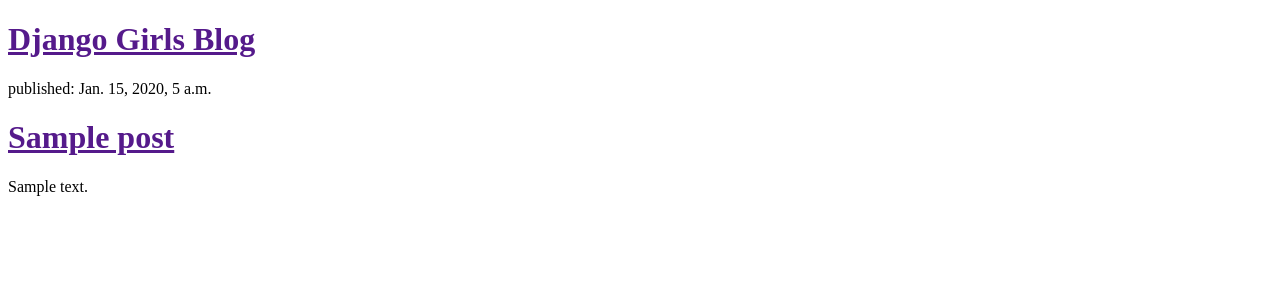
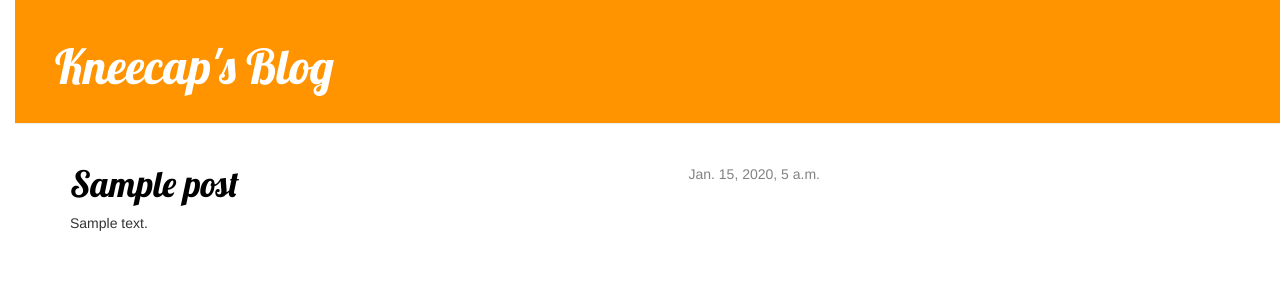
Before and after one commit to SpudGasket/my-first-blog, a Django app: template blog/templates/blog/post_list.html in a window 1280 px wide. Shown: the top 302 px of the page. Run offline with Django 3.2, Linux system fonts and the light colour scheme; the template is opened without the code that fills it: values that come from a table or form of the project are taken from there, others are empty; tables that the repository leaves empty hold one stand-in row (values such as "Sample post"); some libraries are stand-ins or nearby versions.

Commit message:
Added view and template for detailed blog post as well as CSS for site

```diff
--- /dev/null
+++ b/blog/static/css/blog.css
@@ -0,0 +1,61 @@
+h1 a {
+  color: #FCA205;
+  font-family: "Lobster";
+}
+
+body {
+  padding-left: 15px;
+}
+. page-header {
+  background-color: #ff9400;
+  margin-top: 0;
+  padding: 20px 20px 20px 40px;
+}
+
+.page-header {
+    background-color: #ff9400;
+    margin-top: 0;
+    padding: 20px 20px 20px 40px;
+}
+
+.page-header h1, .page-header h1 a, .page-header h1 a:visited, .page-header h1 a:active {
+    color: #ffffff;
+    font-size: 36pt;
+    text-decoration: none;
+}
+
+.content {
+    margin-left: 40px;
+}
+
+h1, h2, h3, h4 {
+    font-family: 'Lobster', cursive;
+}
+
+.date {
+    float: right;
+    color: #828282;
+}
+
+.save {
+    float: right;
+}
+
+.post-form textarea, .post-form input {
+    width: 100%;
+}
+
+.top-menu, .top-menu:hover, .top-menu:visited {
+    color: #ffffff;
+    float: right;
+    font-size: 26pt;
+    margin-right: 20px;
+}
+
+.post {
+    margin-bottom: 70px;
+}
+
+.post h1 a, .post h1 a:visited {
+    color: #000000;
+}
--- /dev/null
+++ b/blog/templates/blog/base.html
@@ -0,0 +1,25 @@
+{% load staticfiles %}
+<!DOCTYPE html>
+<html>
+  <head>
+    <meta charset="utf-8">
+    <title>Kneecap6's blog</title>
+    <link rel="stylesheet" href="//maxcdn.bootstrapcdn.com/bootstrap/3.2.0/css/bootstrap.min.css">
+    <link rel="stylesheet" href="//maxcdn.bootstrapcdn.com/bootstrap/3.2.0/css/bootstrap-theme.min.css">
+    <link rel="stylesheet" href="{% static "css/blog.css" %}">
+    <link href="http://fonts.googleapis.com/css?family=Lobster&subset=latin,latin-ext" rel="stylesheet" type="text/css">
+  </head>
+  <body>
+        <div class='page-header'>
+            <h1>Kneecap's Blog</h1>
+        </div>
+  <div class="content container">
+    <div class='row'>
+      <div class='col-md-8'>
+        {% block content %}
+        {% endblock %}
+      </div>
+    </div>
+  </div>
+    </body>
+</html>
--- a/blog/templates/blog/post_list.html
+++ b/blog/templates/blog/post_list.html
@@ -1,19 +1,13 @@
-<!DOCTYPE html>
-<html>
-  <head>
-    <meta charset="utf-8">
-    <title>Django Girls blog</title>
-  </head>
-  <body>
-        <div>
-            <h1><a href="">Django Girls Blog</a></h1>
-        </div>
+{% extends "blog/base.html" %}
+
+    {% block content %}
         {% for post in posts %}
-        <div>
-          <p>published: {{ post.published_date }}</p>
-          <h1><a href="">{{ post.title }}</a></h1>
-          <p>{{ post.text|linebreaks }}</p>
-        </div>
+          <div class='post'>
+            <div class="date">
+              <p>{{ post.published_date }}</p>
+            </div>
+            <h1><a href="{% url 'post_detail' pk=post.pk %}">{{ post.title }}</a></h1>
+            <p>{{ post.text|linebreaks }}</p>
+          </div>
         {% endfor %}
-    </body>
-</html>
+    {% endblock content %}
--- a/blog/urls.py
+++ b/blog/urls.py
@@ -1,6 +1,8 @@
-from django.conf.urls import url
+from django.conf.urls import include, url
 from . import views
 
 urlpatterns = [
-    url(r'^$', views.post_list, name='post_list')
+    url(r'^$', views.post_list, name='post_list'),
+    url(r'^post/(?P<pk>[0-9]+)/$', views.post_detail, name='post_detail'),
+
 ]
--- a/blog/views.py
+++ b/blog/views.py
@@ -1,7 +1,11 @@
-from django.shortcuts import render
+from django.shortcuts import render, get_object_or_404
 from django.utils import timezone
 from .models import Post
 
 def post_list(request):
     posts = Post.objects.filter(published_date__lte=timezone.now()).order_by('published_date')
     return render(request, 'blog/post_list.html',{'posts' : posts})
+
+def post_detail(request, pk):
+    post = get_object_or_404(Post, pk=pk)
+    return render(request, 'blog/post_detail.html', {'post': post})
```
Also changed, not shown: blog/templates/blog/post_detail.html (added, +13 -0 lines).
